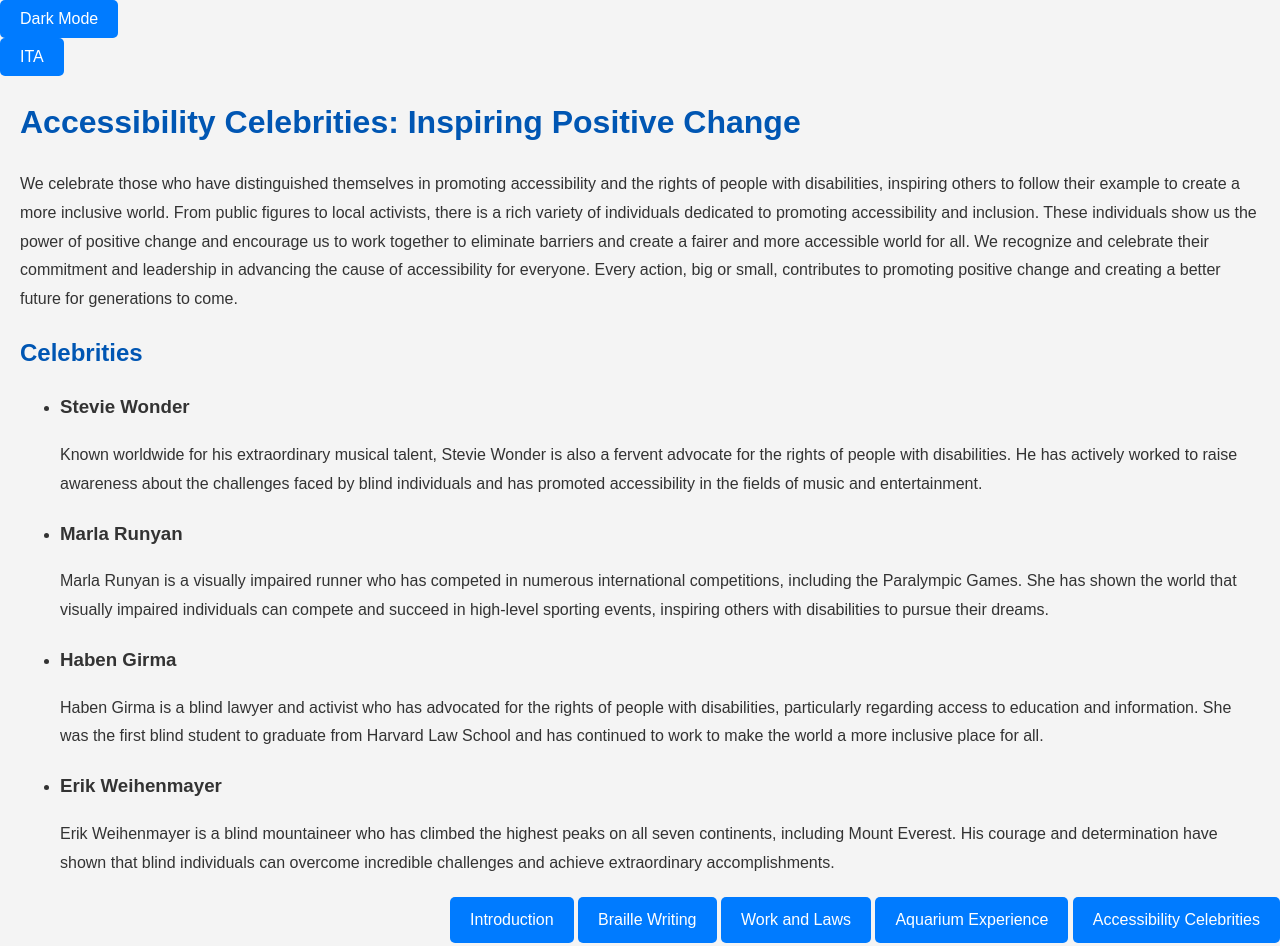
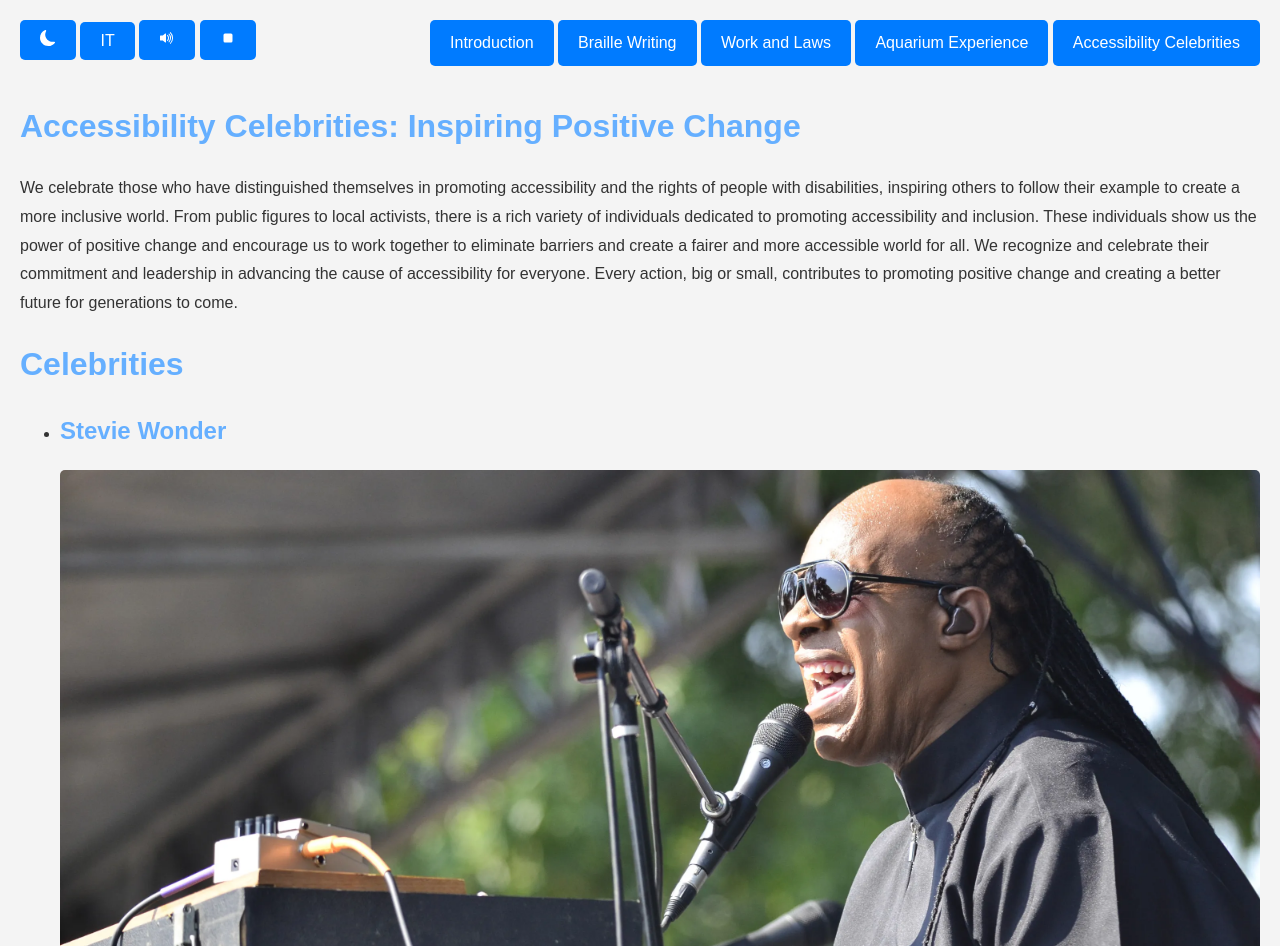
Before and after one commit to LetalexAlexYT/sito-accessibile, a plain HTML site: page en/celebrita.html in a window 1280 px wide. Shown: the top 946 px of the page. Drawn offline with Linux system fonts and the light colour scheme.

Commit message:
ora va anche eng celebrita

```diff
--- a/css/generale.css
+++ b/css/generale.css
@@ -14,8 +14,8 @@ body {
     padding: 20px;
 }
 
-h1, h2 {
-    color: #0056b3;
+h1, h2, h3, h4, h5, h6 {
+    color: #65afff;
 }
 
 p, .braille, .work, .laws, .aquarium, .institution {
@@ -68,7 +68,7 @@ img {
 }
 
 .button:hover, .toggle-dark-mode:hover, .bottone-lingua:hover {
-    background-color: #0056b3;
+    background-color: #007bff;
     transform: translateY(-2px);
     box-shadow: 0 4px 8px rgba(0,0,0,0.2);
 }
@@ -85,7 +85,7 @@ img {
 }
 
 [data-theme='dark'] a, .dark-mode a {
-    color: #ecdb00;
+    color: #ffffff;
 }
 [data-theme='dark'] .header  {
     background-color: #696969;
--- a/en/celebrita.html
+++ b/en/celebrita.html
@@ -9,39 +9,47 @@
     <title>Accessibility Celebrities: Inspiring Positive Change</title>
 </head>
 <body>
-    <button class="toggle-dark-mode">Dark Mode</button>
-    <div class="language-switcher">
-        <button id="switch-lang">ITA</button>
+    <div class="header">
+        <div class="navigation-buttons">
+            <a href="introduzione.html" class="button">Introduction</a>
+            <a href="storiaBraille.html" class="button">Braille Writing</a>
+            <a href="lavoriELeggi.html" class="button">Work and Laws</a>
+            <a href="esperienzaEAcquario.html" class="button">Aquarium Experience</a>
+            <a href="celebrita.html" class="button">Accessibility Celebrities</a>
+        </div>
+        <div class="language-switcher">
+            <button class="toggle-dark-mode"><img src="../imgs/moon-fill.svg"></button>
+            <button id="switch-lang">IT</button>
+            <button id="read"><img src="../imgs/volume-up-fill.svg"></button>
+            <button id="stop"><img src="../imgs/stop-fill.svg"></button>
+        </div>
     </div>
     <main>
     <h1>Accessibility Celebrities: Inspiring Positive Change</h1>
     <p>We celebrate those who have distinguished themselves in promoting accessibility and the rights of people with disabilities, inspiring others to follow their example to create a more inclusive world. From public figures to local activists, there is a rich variety of individuals dedicated to promoting accessibility and inclusion. These individuals show us the power of positive change and encourage us to work together to eliminate barriers and create a fairer and more accessible world for all. We recognize and celebrate their commitment and leadership in advancing the cause of accessibility for everyone. Every action, big or small, contributes to promoting positive change and creating a better future for generations to come.</p>
-    <h2>Celebrities</h2>
+    <h1>Celebrities</h1>
     <ul>
         <li>
-            <h3>Stevie Wonder</h3>
+            <h2>Stevie Wonder</h2>
+            <img src="../imgs/StevieWonder.webp">
             <p>Known worldwide for his extraordinary musical talent, Stevie Wonder is also a fervent advocate for the rights of people with disabilities. He has actively worked to raise awareness about the challenges faced by blind individuals and has promoted accessibility in the fields of music and entertainment.</p>
         </li>
         <li>
-            <h3>Marla Runyan</h3>
+            <h2>Marla Runyan</h2>
+            <img src="../imgs/MariaRunyan.jpg">
             <p>Marla Runyan is a visually impaired runner who has competed in numerous international competitions, including the Paralympic Games. She has shown the world that visually impaired individuals can compete and succeed in high-level sporting events, inspiring others with disabilities to pursue their dreams.</p>
         </li>
         <li>
-            <h3>Haben Girma</h3>
+            <h2>Haben Girma</h2>
+            <img src="../imgs/HabenGirma.webp">
             <p>Haben Girma is a blind lawyer and activist who has advocated for the rights of people with disabilities, particularly regarding access to education and information. She was the first blind student to graduate from Harvard Law School and has continued to work to make the world a more inclusive place for all.</p>
         </li>
         <li>
-            <h3>Erik Weihenmayer</h3>
+            <h2>Erik Weihenmayer</h2>
+            <img src="../imgs/ErikWeihenmayer.jpg">
             <p>Erik Weihenmayer is a blind mountaineer who has climbed the highest peaks on all seven continents, including Mount Everest. His courage and determination have shown that blind individuals can overcome incredible challenges and achieve extraordinary accomplishments.</p>
         </li>
     </ul>
     </main>
-    <div class="navigation-buttons">
-        <a href="introduzione.html" class="button">Introduction</a>
-        <a href="storiaBraille.html" class="button">Braille Writing</a>
-        <a href="lavoriELeggi.html" class="button">Work and Laws</a>
-        <a href="esperienzaEAcquario.html" class="button">Aquarium Experience</a>
-        <a href="celebrita.html" class="button">Accessibility Celebrities</a>
-    </div>
 </body>
 </html>
```
